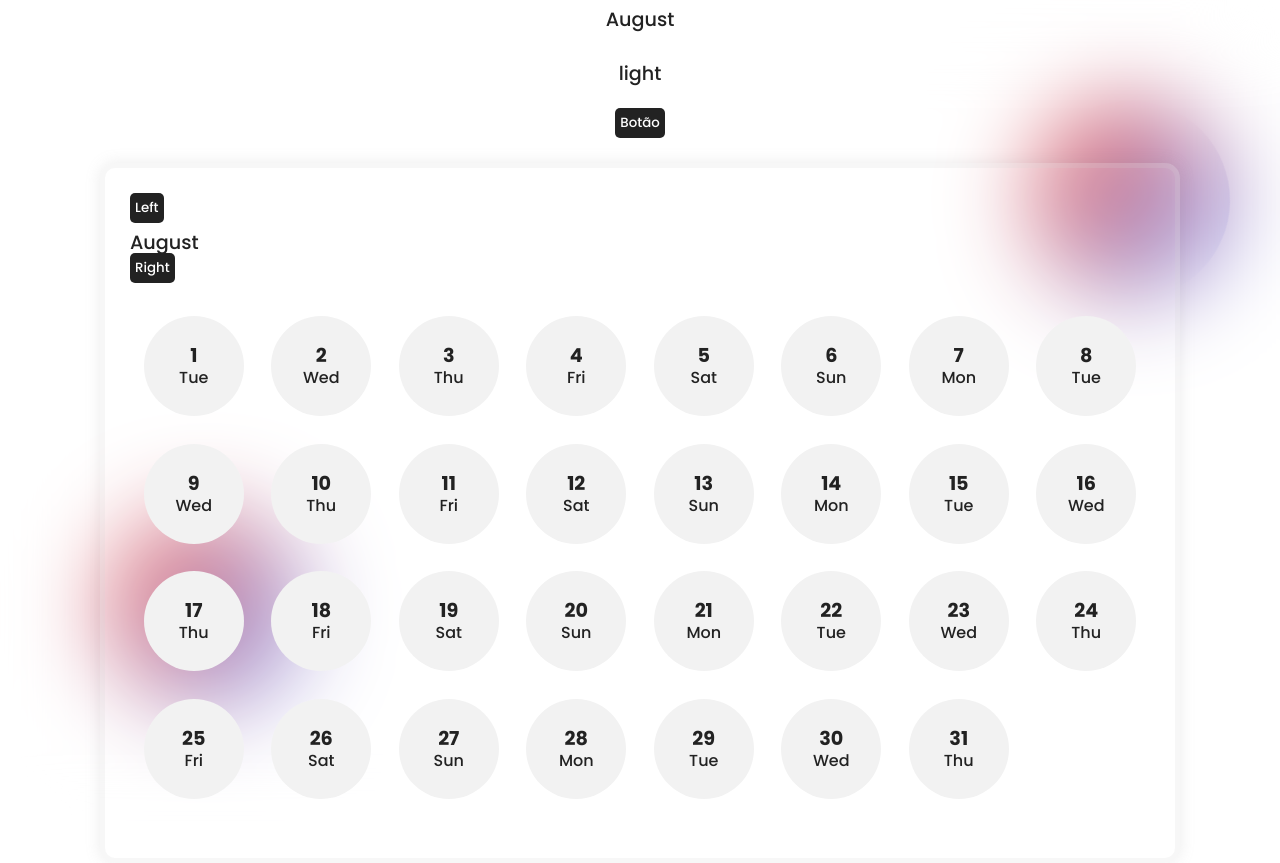
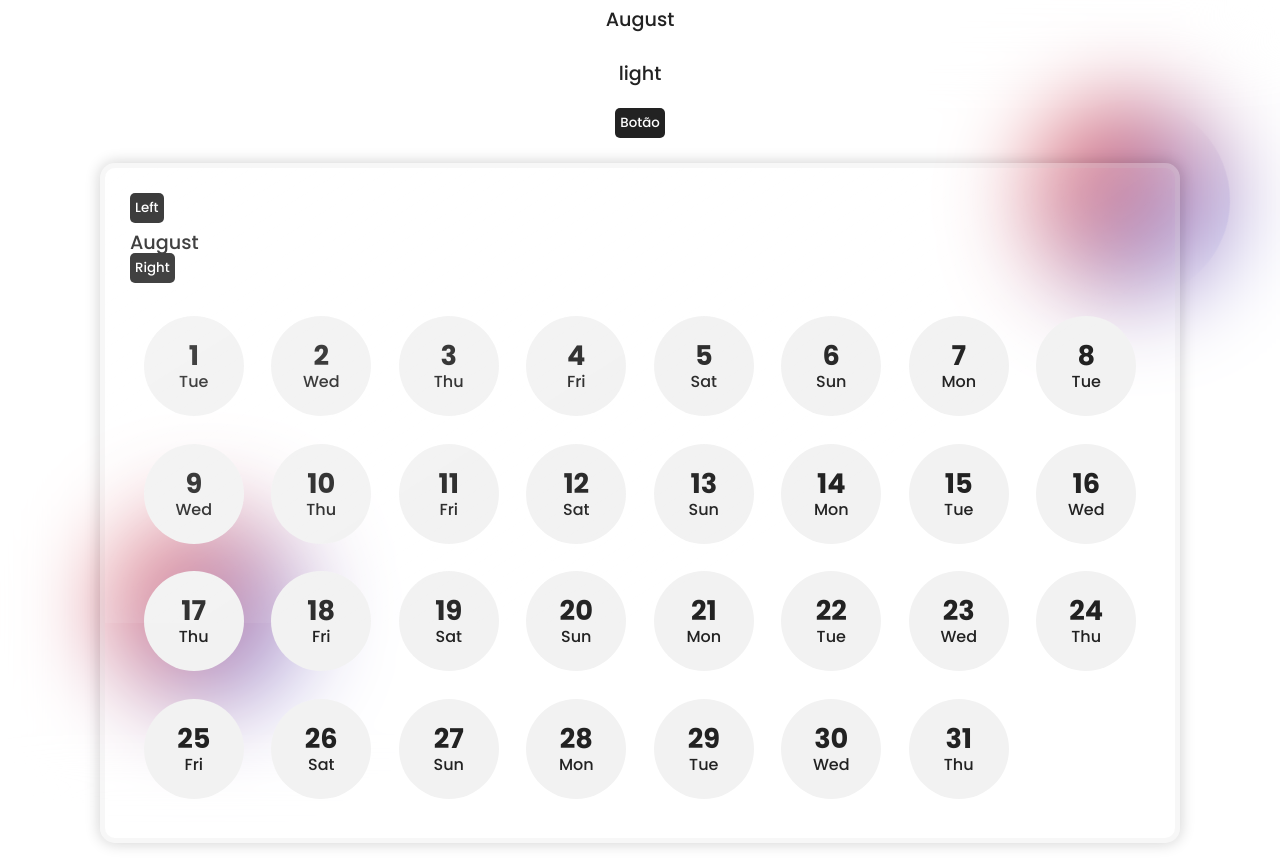
Before and after one commit to LuigiVanin/ac-calendar, a React (Vite) app: page / in a window 1280 px wide. Built offline with nearby package versions, Linux system fonts and the light colour scheme.

Commit message:
starting to create the shine effect

```diff
--- a/src/components/calendar/Day.tsx
+++ b/src/components/calendar/Day.tsx
@@ -27,7 +27,9 @@ const dayUnit = css({
 export const CalendarDay: React.FC<DayProps> = ({ day }) => {
     return (
         <span className={dayUnit()}>
-            <Text css={{ fontWeight: "bold" }}>{day.getDay()}</Text>
+            <Text css={{ fontWeight: "bold" }} fontSizes="3xl">
+                {day.getDay()}
+            </Text>
             <Text fontSizes={"lg"}>{day.getWeekday().abreviation}</Text>
         </span>
     );
--- a/src/components/calendar/frame.style.ts
+++ b/src/components/calendar/frame.style.ts
@@ -1,4 +1,21 @@
+import { keyframes } from "@stitches/core";
 import { css } from "../../../stitches.config";
+
+const shineEffect = keyframes({
+    "0%": {
+        left: "65%",
+        bottom: "-65%",
+        opacity: "1",
+    },
+    "75%": {
+        opacity: "0",
+    },
+    "100%": {
+        left: "-75%",
+        bottom: "65%",
+        opacity: "0",
+    },
+});
 
 export const calendarFrame = css({
     width: "100%",
@@ -13,9 +30,24 @@ export const calendarFrame = css({
     backdropFilter: "blur(15px)",
     borderRadius: "$lg",
     border: "5px solid #d2d2d22e",
-    boxShadow: "#9393932e 0px 0px 15px",
+    boxShadow: "rgba(15, 15, 15, 0.2) 0px 0px 15px",
+    overflow: "hidden",
 
     "&:after": {
         content: "",
+        position: "absolute",
+        height: "150%",
+        width: "150%",
+        borderRadius: "$lg",
+        opacity: "1",
+        background:
+            "linear-gradient(to top left, transparent 20%, rgba(255, 255, 255, 0.80), transparent 80%)",
+        // "linear-gradient(to top left, transparent 35%, red, transparent 75%)",
+
+        left: "0px",
+        bottom: "0px",
+        animation: `${shineEffect} 1000ms`,
+        animationIterationCount: "infinite",
+        animationTimingFunction: "cubic-bezier(0,.93,.32,.52)",
     },
 });
```
